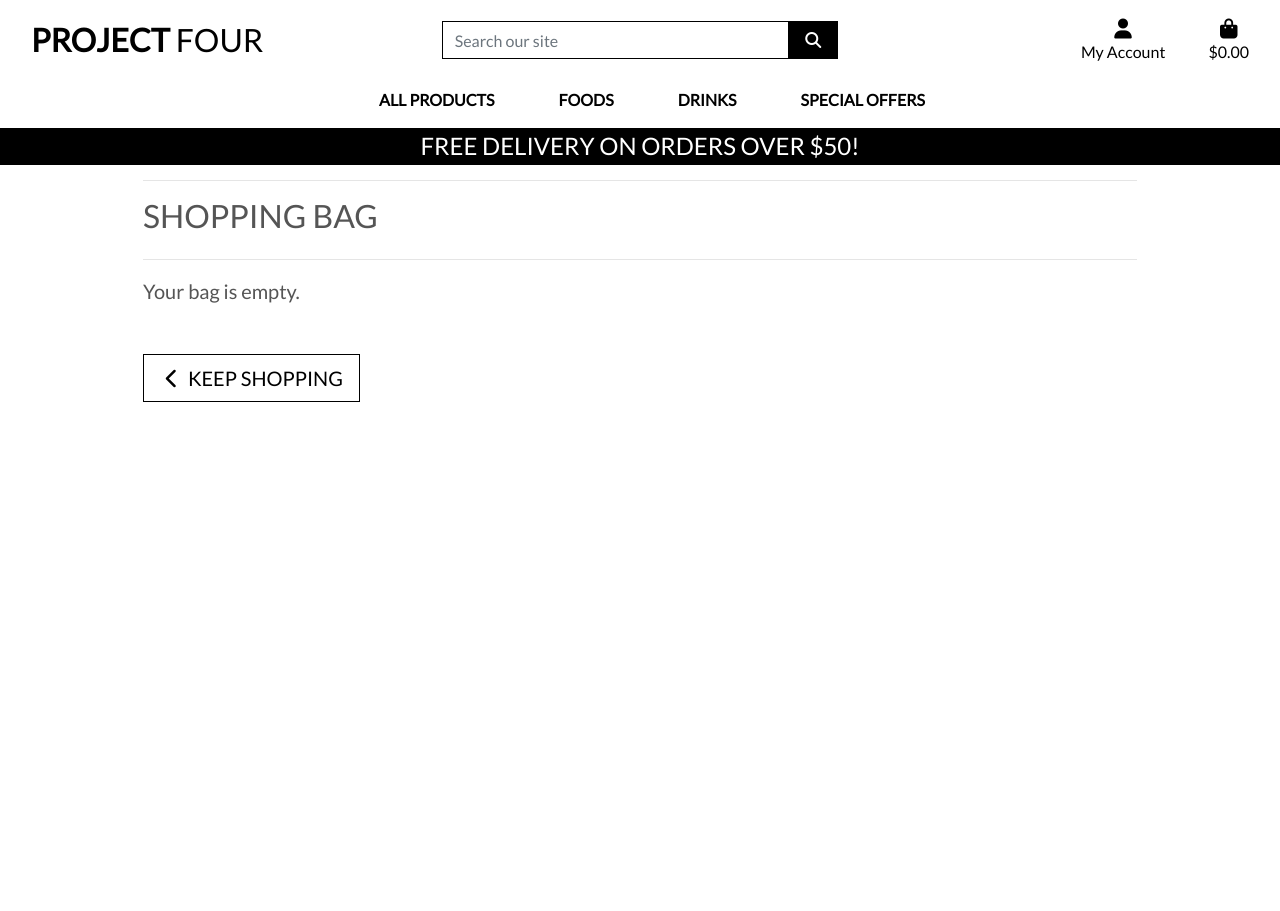
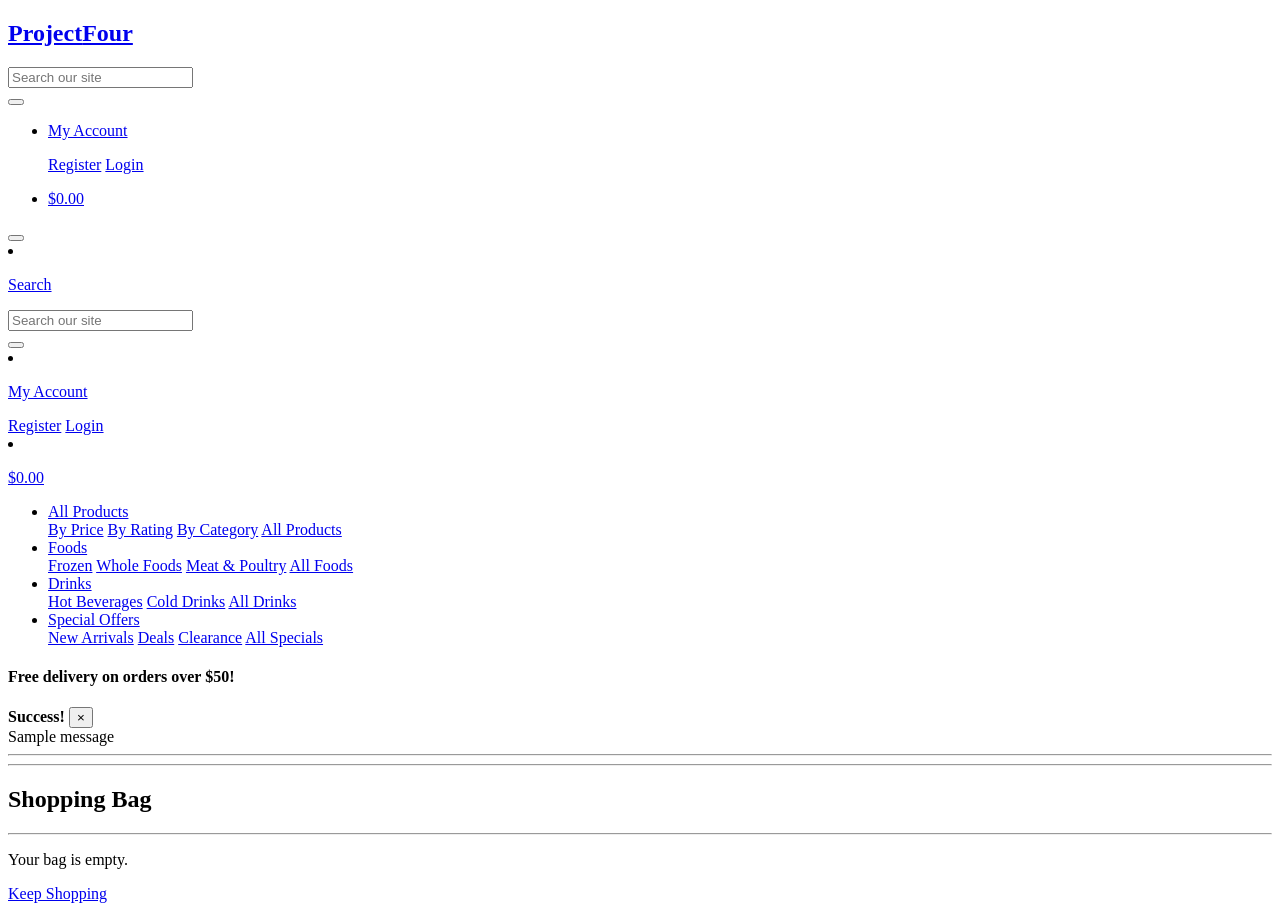
Before and after one commit to RobertJLewis/project_four, a Django app: page /bag/ in a window 1280 px wide. Before the commit the page ends 402 px from the top, so only its background shows below. Run offline with Django 3.2, Linux system fonts and the light colour scheme; one stand-in notice (Sample message) is shown; some libraries are stand-ins or nearby versions.

Commit message:
added notification css, shopping bag previeew and additionalmessages

```diff
--- a/bag/views.py
+++ b/bag/views.py
@@ -1,4 +1,7 @@
-from django.shortcuts import render, redirect, reverse, HttpResponse
+from django.shortcuts import render, redirect, reverse, HttpResponse, get_object_or_404
+from django.contrib import messages
+
+from products.models import Product
 
 # Create your views here.
 
@@ -11,6 +14,8 @@ def view_bag(request):
 def add_to_bag(request, item_id):
     """ Add a quantity of the specified product to the shopping bag """
 
+    product = get_object_or_404(Product, pk=item_id)
+
     quantity = int(request.POST.get('quantity'))
     redirect_url = request.POST.get('redirect_url')
     size = None
@@ -22,15 +27,20 @@ def add_to_bag(request, item_id):
         if item_id in list(bag.keys()):
             if size in bag[item_id]['items_by_size'].keys():
                 bag[item_id]['items_by_size'][size] += quantity
+                messages.success(request, f'Updated size {size.upper()} {product.name} quantity to {bag[item_id]["items_by_size"][size]}')
             else:
                 bag[item_id]['items_by_size'][size] = quantity
+                messages.success(request, f'Added size {size.upper()} {product.name} to your bag')
         else:
             bag[item_id] = {'items_by_size': {size: quantity}}
+            messages.success(request, f'Added size {size.upper()} {product.name} to your bag')
     else:
         if item_id in list(bag.keys()):
             bag[item_id] += quantity
+            messages.success(request, f'Updated {product.name} quantity to {bag[item_id]}')
         else:
             bag[item_id] = quantity
+            messages.success(request, f'Added {product.name} to your bag')
 
     request.session['bag'] = bag
     return redirect(redirect_url)
@@ -38,6 +48,8 @@ def add_to_bag(request, item_id):
 
 def adjust_bag(request, item_id):
     """ Adjust the quantity of the specified product to the specified amount """
+
+    product = get_object_or_404(Product, pk=item_id)
 
     quantity = int(request.POST.get('quantity'))
     size = None
@@ -48,15 +60,19 @@ def adjust_bag(request, item_id):
     if size:
         if quantity > 0:
             bag[item_id]['items_by_size'][size] = quantity
+            messages.success(request, f'Updated size {size.upper()} {product.name} quantity to {bag[item_id]["items_by_size"][size]}')
         else:
             del bag[item_id]['items_by_size'][size]
             if not bag[item_id]['items_by_size']:
                 bag.pop(item_id)
+            messages.success(request, f'Removed size {size.upper()} {product.name} from your bag')
     else:
         if quantity > 0:
             bag[item_id] = quantity
+            messages.success(request, f'Updated {product.name} quantity to {bag[item_id]}')
         else:
             bag.pop(item_id)
+            messages.success(request, f'Removed {product.name} from your bag')
 
     request.session['bag'] = bag
     return redirect(reverse('view_bag'))
@@ -64,6 +80,9 @@ def adjust_bag(request, item_id):
 
 def remove_from_bag(request, item_id):
     """ Remove the item from the shopping bag """
+
+    product = get_object_or_404(Product, pk=item_id)
+
     try:
         size = None
         if 'product_size' in request.POST:
@@ -74,11 +93,15 @@ def remove_from_bag(request, item_id):
             del bag[item_id]['items_by_size'][size]
             if not bag[item_id]['items_by_size']:
                 bag.pop(item_id)
+            messages.success(request, f'Removed size {size.upper()} {product.name} from your bag')
         else:
             bag.pop(item_id)
+            messages.success(request, f'Removed {product.name} from your bag')
 
         request.session['bag'] = bag
         return HttpResponse(status=200)
 
     except Exception as e:
+
+        messages.error(request, f'Error removing item: {e}')
         return HttpResponse(status=500)
--- a/products/views.py
+++ b/products/views.py
@@ -2,9 +2,11 @@ from django.shortcuts import render, redirect, reverse, get_object_or_404
 from django.contrib import messages
 from django.db.models import Q
 from django.db.models.functions import Lower
+
 from .models import Product, Category
 
 # Create your views here.
+
 def all_products(request):
     """ A view to show all products, including sorting and search queries """
 
@@ -57,7 +59,6 @@ def all_products(request):
     return render(request, 'products/products.html', context)
 
 
-
 def product_detail(request, product_id):
     """ A view to show individual product details """
 
--- a/static/css/base.css
+++ b/static/css/base.css
@@ -36,28 +36,6 @@ body {
 .btn-black {
     background: black;
     color: white;
-}
-
-.shop-now-button:hover,
-.shop-now-button:active,
-.shop-now-button:focus,
-.btn-black:hover,
-.btn-black:active,
-.btn-black:focus {
-    background: #222;
-    color: white;
-}
-
-.text-black {
-    color: #000 !important;
-}
-
-.border-black {
-    border: 1px solid black !important;
-}
-
-.bg-black {
-    background: #000 !important;
 }
 
 .btn-outline-black {
@@ -116,12 +94,81 @@ a.category-badge > span.badge:hover {
     bottom: 10px;
     right: 10px;
 }
+
 .btt-link,
 .update-link,
 .remove-item {
     cursor: pointer;
 }
 
+/* ------------------------------- bootstrap toasts */
+
+.message-container {
+    position: fixed;
+    top: 72px;
+    right: 15px;
+    z-index: 99999999999;
+}
+
+.custom-toast {
+    overflow: visible;
+}
+
+.toast-capper {
+    height: 2px;
+}
+
+/* from CSS-tricks.com: https://css-tricks.com/snippets/css/css-triangle/ */
+
+.arrow-up {
+    width: 0;
+    height: 0;
+    border-left: 4px solid transparent;
+    border-right: 4px solid transparent;
+    border-bottom: 10px solid black;
+    position: absolute;
+    top: -10px;
+    right: 36px;
+}
+
+/* Convenience classes - colors copied from Bootstrap */
+.arrow-primary {
+    border-bottom-color: #007bff !important;
+}
+
+.arrow-secondary {
+    border-bottom-color: #6c757d !important;
+}
+
+.arrow-success {
+    border-bottom-color: #28a745 !important;
+}
+
+.arrow-danger {
+    border-bottom-color: #dc3545 !important;
+}
+
+.arrow-warning {
+    border-bottom-color: #ffc107 !important;
+}
+
+.arrow-info {
+    border-bottom-color: #17a2b8 !important;
+}
+
+.arrow-light {
+    border-bottom-color: #f8f9fa !important;
+}
+
+.arrow-dark {
+    border-bottom-color: #343a40 !important;
+}
+
+.bag-notification-wrapper {
+    height: 100px;
+    overflow-x: hidden;
+    overflow-y: auto;
+}
 
 
 /* -------------------------------- Media Queries */
--- a/templates/base.html
+++ b/templates/base.html
@@ -14,20 +14,17 @@
   {% block extra_meta %}
   {% endblock %}
 
-  {% block corecss %}
-  <link rel="stylesheet" href="https://stackpath.bootstrapcdn.com/bootstrap/4.4.1/css/bootstrap.min.css" integrity="sha384-Vkoo8x4CGsO3+Hhxv8T/Q5PaXtkKtu6ug5TOeNV6gBiFeWPGFN9MuhOf23Q9Ifjh" crossorigin="anonymous">
-  <link rel="stylesheet" href="https://fonts.googleapis.com/css?family=Lato&display=swap">
-  <link rel="stylesheet" href="{% static 'css/base.css' %}">
-  {% endblock %}
-
-  {% block extra_css %}
-  {% endblock %}
-
   {% block corejs %}
-  <script src="https://kit.fontawesome.com/e063cdae02.js" crossorigin="anonymous"></script>
-  <script src="https://code.jquery.com/jquery-3.7.1.min.js" integrity="sha256-/JqT3SQfawRcv/BIHPThkBvs0OEvtFFmqPF/lYI/Cxo=" crossorigin="anonymous"></script>
-  <script src="https://cdn.jsdelivr.net/npm/popper.js@1.16.0/dist/umd/popper.min.js" integrity="sha384-Q6E9RHvbIyZFJoft+2mJbHaEWldlvI9IOYy5n3zV9zzTtmI3UksdQRVvoxMfooAo" crossorigin="anonymous"></script>
-  <script src="https://stackpath.bootstrapcdn.com/bootstrap/4.4.1/js/bootstrap.min.js" integrity="sha384-wfSDF2E50Y2D1uUdj0O3uMBJnjuUD4Ih7YwaYd1iqfktj0Uod8GCExl3Og8ifwB6" crossorigin="anonymous"></script>
+  <!-- Add your kit code -->
+  <script src="https://kit.fontawesome.com<e063cdae02>.js" crossorigin="anonymous"></script>
+  <script src="https://cdn.jsdelivr.net/npm/jquery@3.5.1/dist/jquery.min.js"
+    integrity="sha256-9/aliU8dGd2tb6OSsuzixeV4y/faTqgFtohetphbbj0=" crossorigin="anonymous"></script>
+  <script src="https://cdn.jsdelivr.net/npm/popper.js@1.16.0/dist/umd/popper.min.js"
+    integrity="sha384-Q6E9RHvbIyZFJoft+2mJbHaEWldlvI9IOYy5n3zV9zzTtmI3UksdQRVvoxMfooAo"
+    crossorigin="anonymous"></script>
+  <script src="https://stackpath.bootstrapcdn.com/bootstrap/4.4.1/js/bootstrap.min.js"
+    integrity="sha384-wfSDF2E50Y2D1uUdj0O3uMBJnjuUD4Ih7YwaYd1iqfktj0Uod8GCExl3Og8ifwB6"
+    crossorigin="anonymous"></script>
   {% endblock %}
 
   {% block extra_js %}
@@ -41,11 +38,12 @@
     <div id="topnav" class="row bg-white pt-lg-2 d-none d-lg-flex">
       <div class="col-12 col-lg-4 my-auto py-1 py-lg-0 text-center text-lg-left">
         <a href="{% url 'home' %}" class="nav-link main-logo-link">
-              <h2 class="logo-font text-black my-0"><strong>Project</strong> Four</h2>
+          <h2 class="logo-font text-black my-0"><strong>Project</strong>Four</h2>
         </a>
       </div>
       <div class="col-12 col-lg-4 my-auto py-1 py-lg-0">
         <form method="GET" action="{% url 'products' %}">
+          {% csrf_token %}
           <div class="input-group w-100">
             <input class="form-control border border-black rounded-0" type="text" name="q"
               placeholder="Search our site">
@@ -117,7 +115,22 @@
   </header>
 
   {% if messages %}
-  <div class="message-container"></div>
+  <div class="message-container">
+
+      {% for message in messages %}
+          {% with message.level as level %}
+              {% if level == 40 %}
+                  {% include 'includes/toasts/toast_error.html' %}
+              {% elif level == 30 %}
+                  {% include 'includes/toasts/toast_warning.html' %}
+              {% elif level == 25 %}
+                  {% include 'includes/toasts/toast_success.html' %}
+              {% else %}
+                  {% include 'includes/toasts/toast_info.html' %}
+              {% endif %}
+          {% endwith %}
+      {% endfor %}
+  </div>
   {% endif %}
 
   {% block page_header %}
@@ -127,6 +140,11 @@
   {% endblock %}
 
   {% block postloadjs %}
+
+  <script type="text/javascript">
+    $('.toast').toast('show');
+  </script>
+
   {% endblock %}
 
 </body>
--- /dev/null
+++ b/templates/includes/toasts/toast_success.html
@@ -0,0 +1,54 @@
+<div class="toast custom-toast rounded-0 border-top 0" data-autohide="false">
+    <div class="arrow-up arrow-success"></div>
+    <div class="w-100 toast-capper bg-success"></div>
+    <div class="toast-header bg-white text-dark">
+        <strong class="mr-auto">Success!</strong>
+        <button type="button" class="ml-2 mb-1 close text-dark" data-dismiss="toast" aria-label="Close">
+            <span aria-hidden="true">&times;</span>
+        </button>
+    </div>
+    <div class="toast-body bg-white">
+        <div class="row">
+            <div class="col">
+                {{ message }}
+                <hr class="mt-1 mb-3">
+            </div>
+        </div>
+        {% if grand_total %}
+            <p class="logo-font bg-white text-black py-1">Your Bag ({{ product_count }})</p>
+            <div class="bag-notification-wrapper">
+                {% for item in bag_items %}
+                    <div class="row">
+                        <div class="col-3 my-1">
+                            <img class="w-100" src="{{ item.product.image.url }}">
+                        </div>
+                        <div class="col-9">
+                            <p class="my-0"><strong>{{ item.product.name }}</strong></p>
+                            <p class="my-0 small">Size: {% if item.product.has_sizes %}{{ item.size|upper }}{% else %}N/A{% endif %}</p>
+                            <p class="my-0 small text-muted">Qty: {{ item.quantity }}</p>
+                        </div>
+                    </div>
+                {% endfor %}
+            </div>
+            <div class="row">
+                <div class="col">
+                    <strong><p class="mt-3 mb-1 text-black">
+                        Total{% if free_delivery_delta > 0 %} (Exc. delivery){% endif %}:
+                        <span class="float-right">${{ total|floatformat:2 }}</span>
+                    </p></strong>
+                    {% if free_delivery_delta > 0 %}
+                        <p class="mb-0 p-2 bg-warning shadow-sm text-black text-center">
+                            Spend <strong>${{ free_delivery_delta }}</strong> more to get free next day delivery!
+                        </p>
+                    {% endif %}
+                    <a href="{% url 'view_bag' %}" class="btn btn-black btn-block rounded-0">
+                        <span class="text-uppercase">Go To Secure Checkout</span>
+                        <span class="icon">
+                            <i class="fas fa-lock"></i>
+                        </span>
+                    </a>
+                </div>
+            </div>
+        {% endif %}
+    </div>
+</div>
```
Also changed, not shown: project_four/settings.py (+7 -5 lines), templates/includes/toasts/toast_error.html (added, +13 -0 lines), templates/includes/toasts/toast_info.html (added, +13 -0 lines), templates/includes/toasts/toast_warning.html (added, +13 -0 lines), db.sqlite3. Lines whose indentation alone changed are shown as unchanged.
